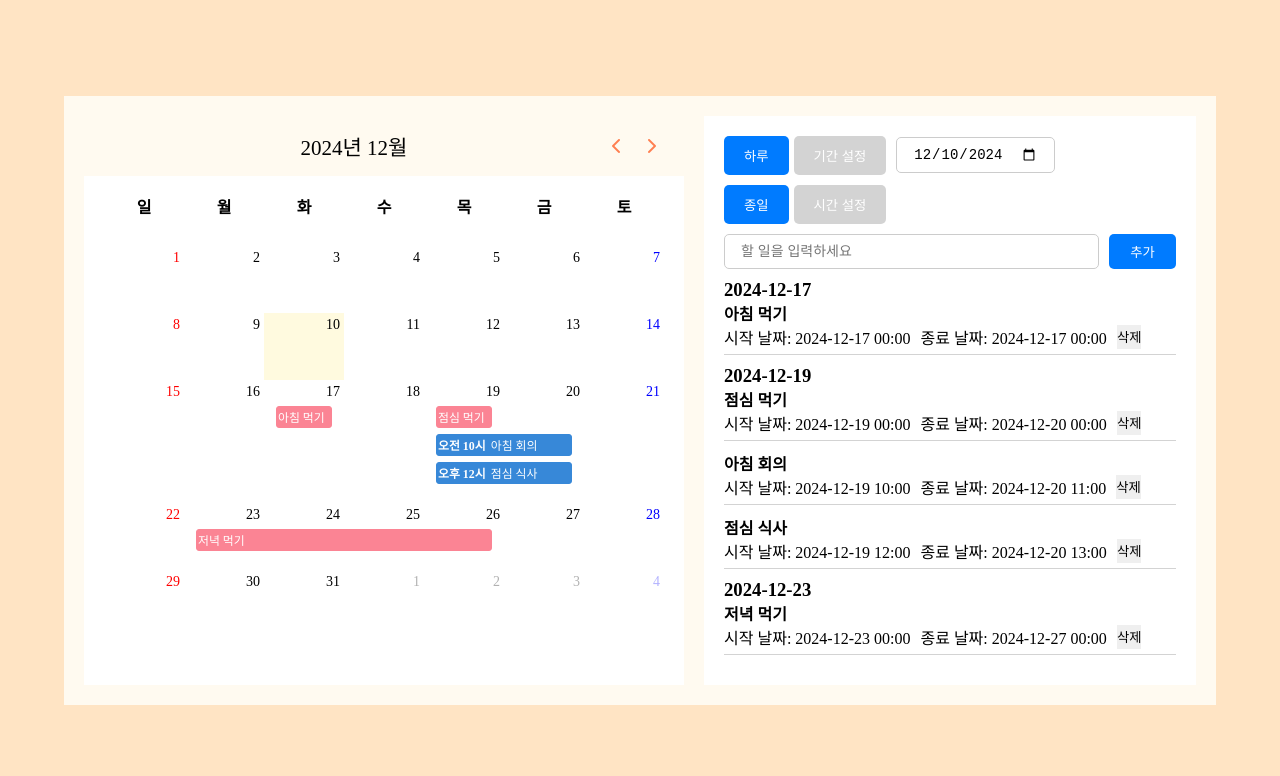
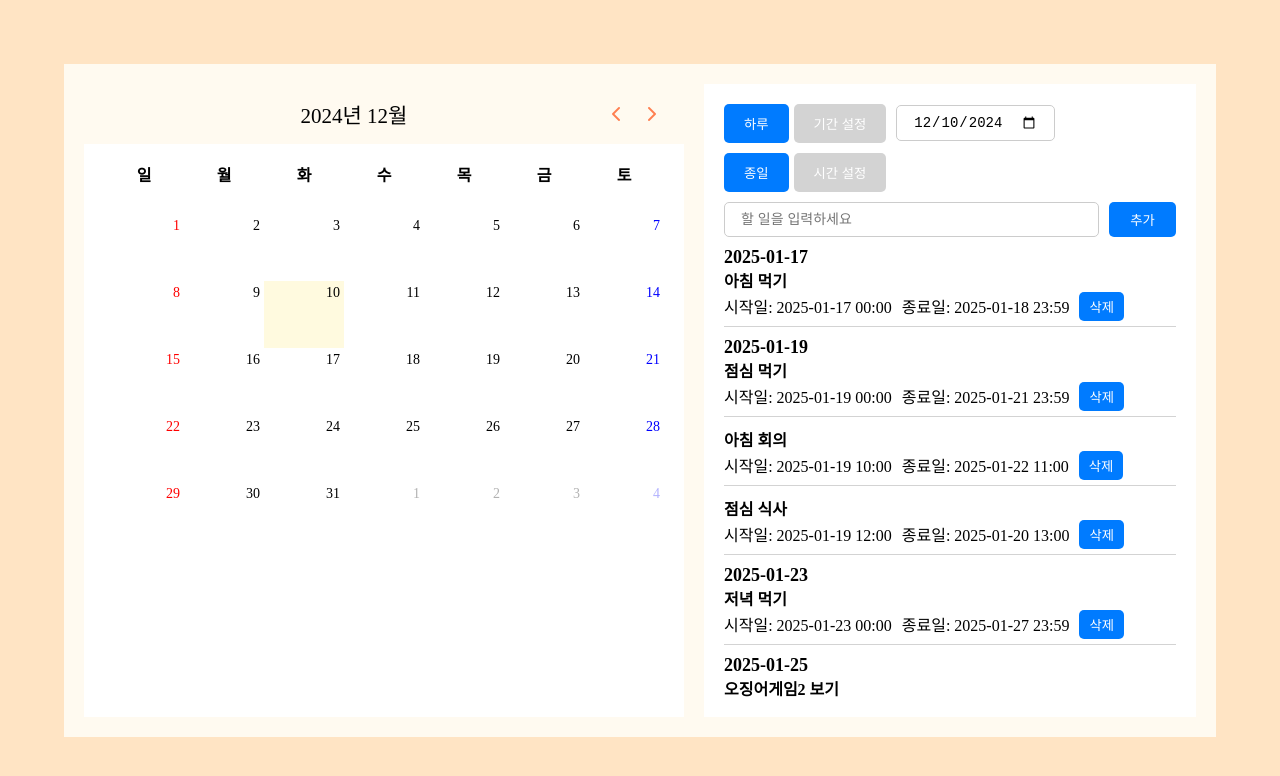
Before and after one commit to woo-dev-log/turtlelist, a Next.js app in the folder front/: page / in a window 1280 px wide. Shown: the top 776 px of the page. Built offline with nearby package versions, Linux system fonts and the light colour scheme.

Commit message:
시간 입력 안할시 기본값 수정, 스타일 수정

```diff
--- a/front/src/app/calendar/Calendar.scss
+++ b/front/src/app/calendar/Calendar.scss
@@ -92,6 +92,10 @@
     margin-bottom: 5px;
 }
 
+// .fc-daygrid-day {
+//     height: 105px;
+// }
+
 .fc-daygrid-day:hover {
     background-color: var(--fc-today-bg-color);
 }
--- a/front/src/app/calendar/Calendar.tsx
+++ b/front/src/app/calendar/Calendar.tsx
@@ -21,11 +21,11 @@ const CalendarPage = () => {
       title: task.title,
       start: task.time
         ? `${task.start}T${task.time}`
-        : `${task.start}`,
+        : `${task.start}T00:00:00`,
       end:
         task.end && task.end !== task.start
-          ? `${task.end}${task.time ? `T${task.time}` : ''}`
-          : `${task.start}${task.time ? `T${task.time}` : ''}`,
+          ? `${task.end}${task.time ? `T${task.time}` : 'T23:59:59'}`
+          : `${task.start}${task.time ? `T${task.time}` : 'T23:59:59'}`,
       color: '#84b6fb',
     };
 
--- a/front/src/app/task/TaskList.tsx
+++ b/front/src/app/task/TaskList.tsx
@@ -7,10 +7,12 @@ import { Task } from "@/types/TaskTypes";
 
 const groupTodosByDate = (todos: Task[]): Record<string, Task[]> => {
     return todos.reduce((groups, todo) => {
-        const dateKey = new Date(todo.start).toISOString().split('T')[0];
+        const dateKey = todo.start.split('T')[0];
+
         if (!groups[dateKey]) {
             groups[dateKey] = [];
         }
+
         groups[dateKey].push(todo);
         return groups;
     }, {} as Record<string, Task[]>);
@@ -22,16 +24,18 @@ export default function TaskList() {
     const sortedDates = Object.keys(groupedTodos).sort((a, b) => new Date(a).getTime() - new Date(b).getTime());
 
     return (
-        <div>
+        <div style={{ height: "450px", overflowY: "auto" }}>
             {sortedDates.map((date) => (
                 <div key={date} className={styles.dateGroup}>
-                    <h3 className={styles.dateHeader}>{date}</h3>
+                    <div className={styles.dateHeader}>{date}</div>
                     {groupedTodos[date].map((event) => (
                         <div key={event.id} className={styles.listContainer}>
                             <div className={styles.listTitle}>{event.title}</div>
                             <div className={styles.listDate}>
-                                <p>시작 날짜: {formatTime(new Date(event.start))}</p>
-                                {event.end && <p>종료 날짜: {formatTime(new Date(event.end))}</p>}
+                                <p>시작일: {formatTime(new Date(event.start))}</p>
+                                {event.end && <p>종료일: {formatTime(new Date(event.end))}</p>}
+                                {/* <p>시작일: {event.start.includes('T') ? formatTime(new Date(event.start)) : event.start}</p>
+                                {event.end && <p>종료일: {event.end.includes('T') ? formatTime(new Date(event.end)) : event.end}</p>} */}
                                 {event.time && <p>시간: {formatTime(new Date(event.time))}</p>}
                                 <button onClick={() => deleteList(event.id ? event.id : "0")} className={styles.deleteButton}>
                                     삭제
--- a/front/src/app/task/tasklist.module.scss
+++ b/front/src/app/task/tasklist.module.scss
@@ -1,3 +1,12 @@
+.dateGroup {
+    overflow-x: auto;
+}
+
+.dateHeader {
+    font-weight: bold;
+    font-size: 18px;
+}
+
 .listContainer {
     margin-bottom: 10px;
     border-bottom: 0.1px solid lightgray;
@@ -9,6 +18,34 @@
 
 .listDate {
     display: flex;
+    align-items: center;
     gap: 10px;
     margin-bottom: 5px;
 }
+
+.deleteButton {
+    padding: 5px 10px;
+    border-radius: 5px;
+    background-color: #007bff;
+    color: white;
+    border: none;
+    cursor: pointer;
+}
+
+.deleteButton:hover {
+    background-color: #0056b3;
+}
+
+@media (max-width: 767px) {
+    .dateHeader {
+        font-size: 16px;
+    }
+
+    .listContainer {
+        font-size: 14px;
+    }
+
+    .listDate {
+        display: block;
+    }
+}
--- a/front/src/store/listStore.ts
+++ b/front/src/store/listStore.ts
@@ -9,11 +9,12 @@ interface ListState {
 
 const useListStore = create<ListState>((set) => ({
     todos: [
-        { id: "1", title: '아침 먹기', start: '2024-12-17', end: '2024-12-17', color: '#fb8494' },
-        { id: "2", title: '점심 먹기', start: '2024-12-19', end: '2024-12-20', color: '#fb8494' },
-        { id: "3", title: '저녁 먹기', start: '2024-12-23', end: '2024-12-27', color: '#fb8494' },
-        { id: "4", title: '아침 회의', start: '2024-12-19T10:00:00', end: '2024-12-20T11:00:00' },
-        { id: "5", title: '점심 식사', start: '2024-12-19T12:00:00', end: '2024-12-20T13:00:00' },
+        { id: "1", title: '아침 먹기', start: '2025-01-17T00:00:00', end: '2025-01-18T23:59:59', color: '#fb8494' },
+        { id: "2", title: '점심 먹기', start: '2025-01-19T00:00:00', end: '2025-01-21T23:59:59', color: '#fb8494' },
+        { id: "3", title: '저녁 먹기', start: '2025-01-23T00:00:00', end: '2025-01-27T23:59:59', color: '#fb8494' },
+        { id: "4", title: '아침 회의', start: '2025-01-19T10:00:00', end: '2025-01-22T11:00:00' },
+        { id: "5", title: '점심 식사', start: '2025-01-19T12:00:00', end: '2025-01-20T13:00:00' },
+        { id: "6", title: '오징어게임2 보기', start: '2025-01-25T17:50:00' },
     ],
 
     addList: (title, start, end = '', color = '#ffffff') =>
--- a/front/src/utils/dateutils.ts
+++ b/front/src/utils/dateutils.ts
@@ -13,6 +13,17 @@ export const formatDate = (date: Date) => {
     return `${year}-${month}-${day}`;
 };
 
+export const formatDateKST = (date: Date) => {
+    const kstOffset = 9 * 60;
+    const localDate = new Date(date.getTime() + kstOffset * 60 * 1000);
+
+    const year = localDate.getFullYear();
+    const month = String(localDate.getMonth() + 1).padStart(2, '0');
+    const day = String(localDate.getDate()).padStart(2, '0');
+
+    return `${year}-${month}-${day}`;
+};
+
 export const formatTime = (date: Date) => {
     const year = date.getFullYear();
     const month = String(date.getMonth() + 1).padStart(2, '0');
```
